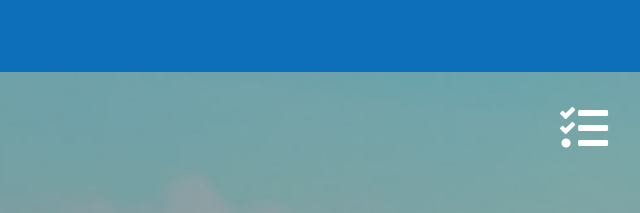
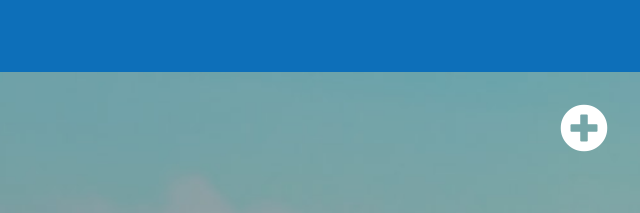
Before and after one commit to jomar1129/jwd5FinalProject, a plain HTML site: page index.html in a window 1280 px wide. Shown: the top 213 px of the page, 640-1280 px from the left. Drawn offline with nearby package versions, Linux system fonts and the light colour scheme.

Commit message:
change add task icon

```diff
--- a/index.html
+++ b/index.html
@@ -184,7 +184,7 @@
     </nav>
     <div class = "m-3 text-white d-flex align-items-center justify-content-between">
       <h2>Project Sprint     <i class="fas fa-star fa-lg"></i></h2>
-      <i data-bs-toggle="modal" data-bs-target="#myModal"  class="task m-3 fas fa-tasks fa-3x"></i>
+      <i data-bs-toggle="modal" data-bs-target="#myModal"  class="task m-3 fas fa-plus-circle fa-3x"></i>
     </div>
 
       <div
```
